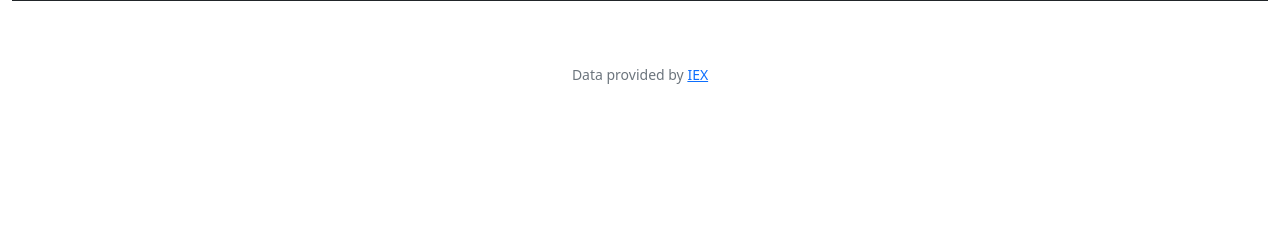
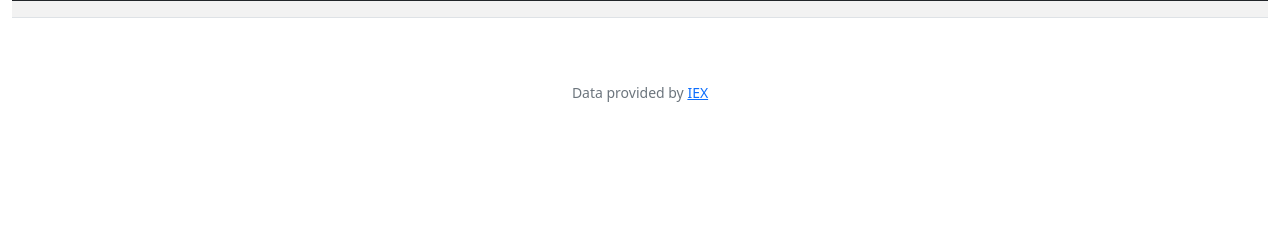
Before and after one commit to H3nry-T/cs50-copy, a Flask app: page / in a window 1280 px wide. Shown: the part 165-405 px from the top of the page. Run offline with Flask 2, Linux system fonts and the light colour scheme; a user stored in the database is signed in; lists and menus that the app fills with data are empty; some libraries are stand-ins or nearby versions.

Commit message:
Tue, Nov 1, 2022, 6:33 PM +00:00

```diff
--- a/pset9/finance/app.py
+++ b/pset9/finance/app.py
@@ -45,7 +45,7 @@ def after_request(response):
 def index():
     """Show portfolio of stocks"""
 
-    return render_template("index.html")
+    return render_template("index.html", )
 
 
 @app.route("/buy", methods=["GET", "POST"])
--- a/pset9/finance/templates/index.html
+++ b/pset9/finance/templates/index.html
@@ -17,7 +17,11 @@
         </thead>
         <tbody>
             <tr>
-
+                <td class="text-start"></td>
+                <td class="text-start"></td>
+                <td class="text-end"></td>
+                <td class="text-end"></td>
+                <td class="text-end"></td>
             </tr>
         </tbody>
     </table>
```
